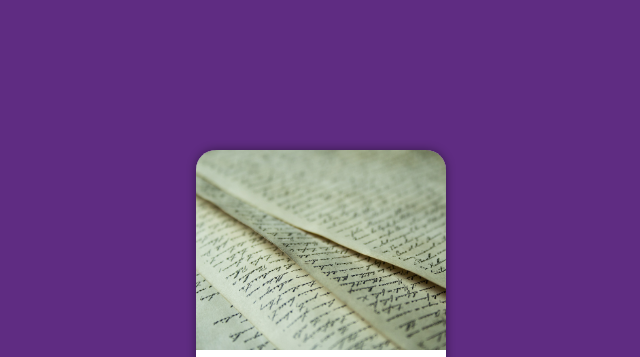
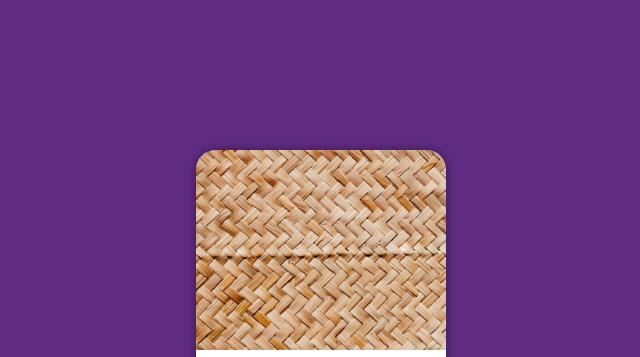
Before and after one commit to wellcostadev/projeto-login, a plain HTML site: page index.html in a window 1280 px wide. Shown: the top 357 px of the page, without its empty margins (319-959 px from the left). Drawn offline with Linux system fonts and the light colour scheme.

Commit message:
Update style.css

```diff
--- a/estilos/style.css
+++ b/estilos/style.css
@@ -41,7 +41,7 @@ main{
 
 #imagem{
     display: block;
-    background: #5f2c82 url(/imagens/background002.jpg) no-repeat;
+    background: #5f2c82 url(/imagens/pexels-jonathanborba-36299694.jpg) no-repeat;
     height: 200px;
     background-size: cover;
     background-position: left bottom;
```
